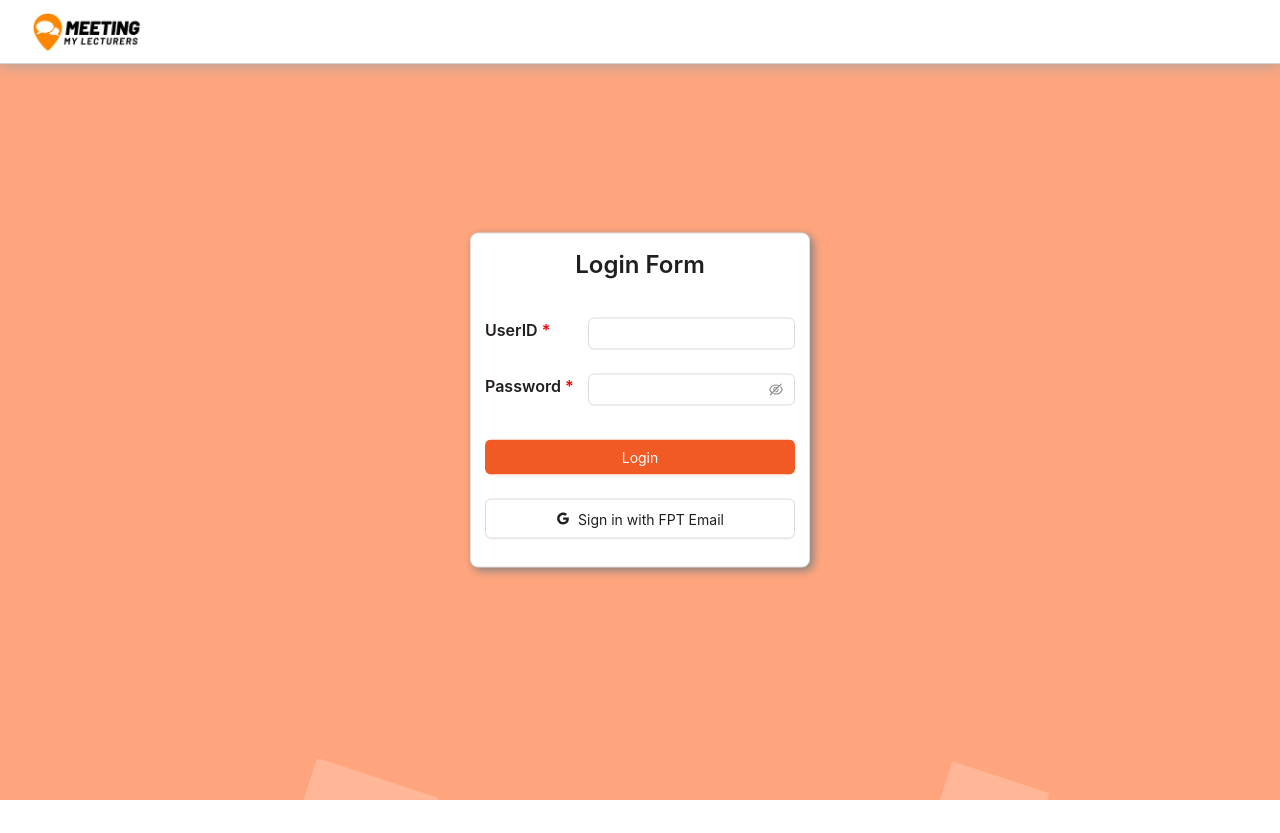
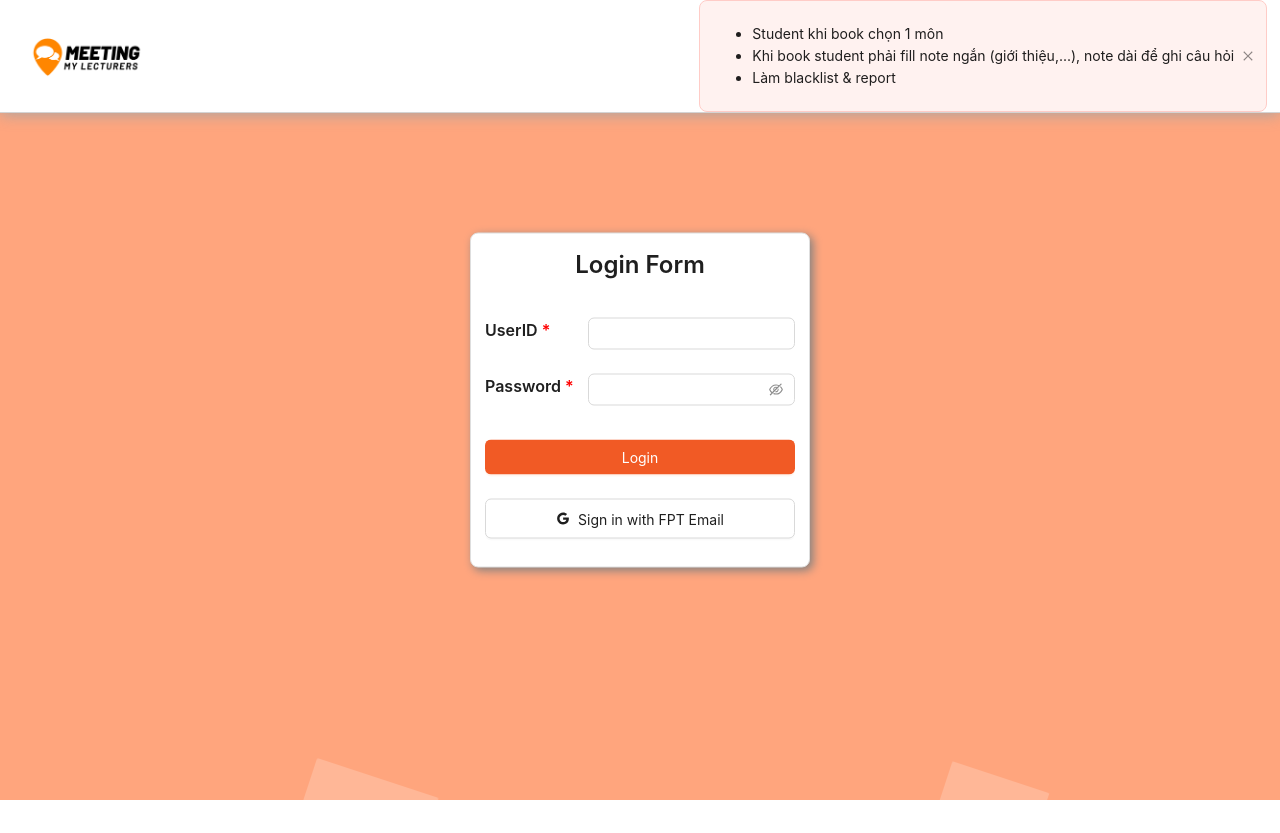
Before and after one commit to giakhang3005/KhangTNG.MeetingMyLecturerFE, a React (Create React App) app: page / in a window 1280 px wide. Before the commit the page ends 800 px from the top, so only its background shows below. Built offline with nearby package versions, Linux system fonts and the light colour scheme.

Commit message:
add task

```diff
--- a/src/Components/Nav/Nav.js
+++ b/src/Components/Nav/Nav.js
@@ -1,5 +1,5 @@
 import { UserOutlined } from "@ant-design/icons";
-import { Typography, Avatar } from "antd";
+import { Typography, Avatar, Alert } from "antd";
 import "./NavStyle.css";
 
 const { Text } = Typography;
@@ -21,6 +21,11 @@ export const Nav = (props) => {
           alt="Meeting my Lecturers"
         />
       </div>
+      <Alert closable type="error" message={<ul>
+        <li>Student khi book chọn 1 môn</li>
+        <li>Khi book student phải fill note ngắn (giới thiệu,...), note dài để ghi câu hỏi</li>
+        <li>Làm blacklist & report</li>
+      </ul>} />
 
       {/* User */}
       {user !== null && (
```
